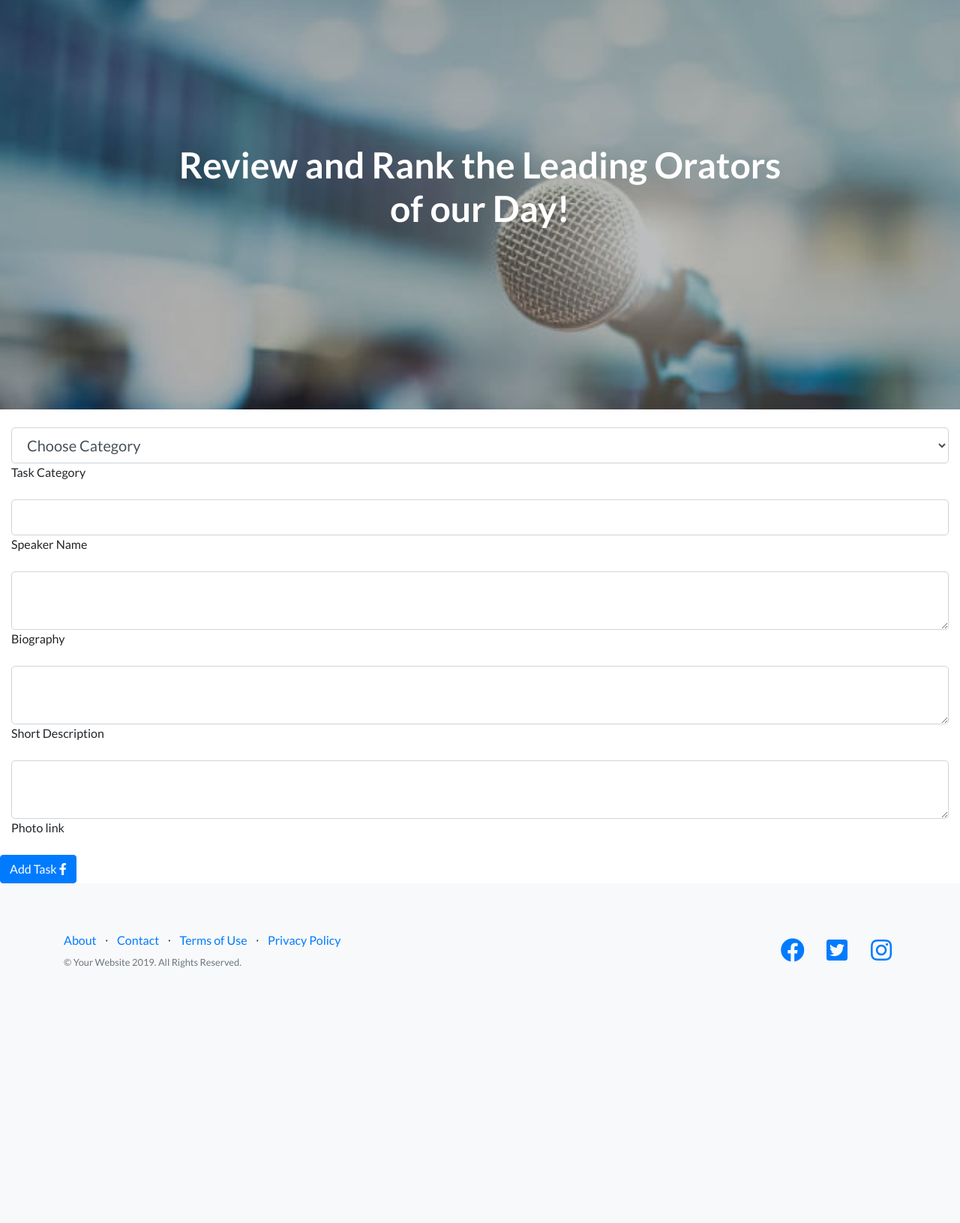
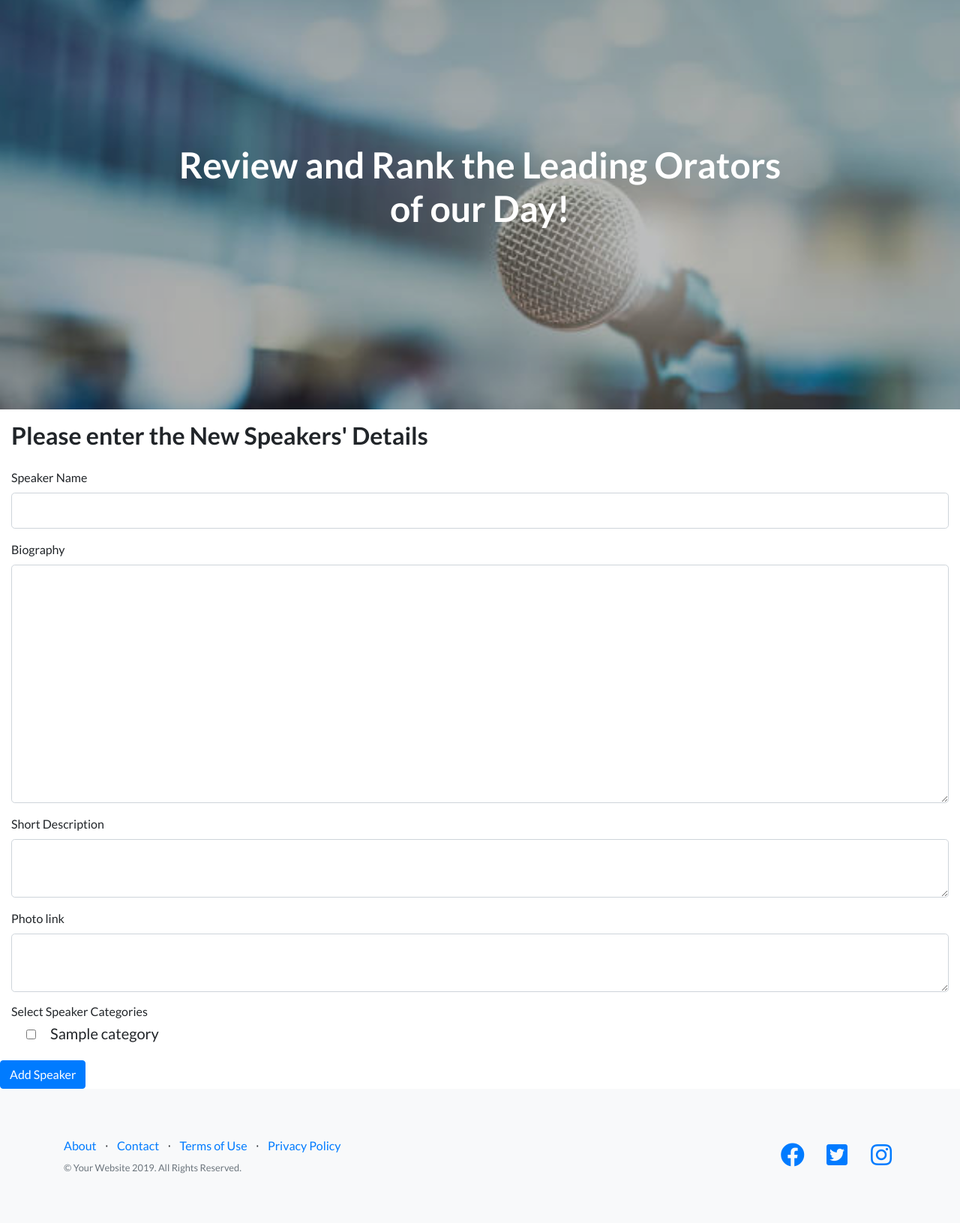
Before and after one commit to petergalvin-cyber/Milestone3_KeyNote, a Flask app: page /new_speaker in a window 1280 px wide. Shown: the part 83-1714 px from the top of the page at 75% size. Before the commit the page ends 1374 px from the top, so only its background shows below. Run offline with Flask 2, Linux system fonts and the light colour scheme; a database or web service that is not in the repository returns one stand-in record (values such as "Sample title"); some libraries are stand-ins or nearby versions.

```diff
--- a/static/css/landing-page.css
+++ b/static/css/landing-page.css
@@ -129,3 +129,7 @@ footer.footer {
     float:left;
     margin-right:1.5em
 }
+
+.bigger {
+    font-size: 20px;
+}
--- a/templates/base.html
+++ b/templates/base.html
@@ -19,7 +19,6 @@
 <title>Speaker Bureau</title>
 </head>
 <body>
-
 
 
   <!-- Navigation -->
--- a/templates/newspeaker.html
+++ b/templates/newspeaker.html
@@ -1,42 +1,50 @@
 {% extends 'base.html' %} {% block content %}
-<br>
-<div class="row">
+
+<div class = "row">
+ <div class = "col-12 my-3">
+    <h2>Please enter the New Speakers' Details</h2>
+ </div>
+</div>
+
+<div class = "row">
     <form action="{{url_for('add_speaker')}}" method="POST"  class="col s12">
+
             <div class="form-group">
+                <label for="name">Speaker Name</label>
+                <input id="name" name="name" type="text" class="form-control form-control-lg">
 
-                    <select id="category" name="category" class="form-control form-control-lg">
-                        <option value="" disabled selected>Choose Category</option>
-                        {% for cat in categories %}
-                            <option value="{{cat.category}}">{{cat.category}}</option>
-                        {% endfor %}
-                    </select>
-                    <label>Task Category</label>
-
-            </div>
-            <div class="form-group">
-
-                <input id="name" name="name" type="text" class="form-control form-control-lg">
-                <label for="name">Speaker Name</label>
             </div>
 
             <div class="form-group">
-                <textarea name="bio" id="bio" class="form-control form-control-lg"></textarea>
                 <label for="bio">Biography</label>
+                <textarea name="bio" id="bio" class="form-control form-control-lg" rows="10"></textarea>
+
             </div>
 
             <div class="form-group">
+                <label for="banner">Short Description</label>
                 <textarea name="banner" id="banner" class="form-control form-control-lg"></textarea>
-                <label for="banner">Short Description</label>
+
             </div>
 
             <div class="form-group">
+                <label for="photo">Photo link</label>
                 <textarea name="photo" id="photo" class="form-control form-control-lg"></textarea>
-                <label for="photo">Photo link</label>
+            </div>
+
+            <div class="form-group">
+               <h6 class="font-weight-normal">Select Speaker Categories</h6>
+                {% for cat in categories %}
+                    <div class="form-check">
+                        <input type="checkbox" style="margin-right: 1em" name="category" value = "{{cat.category}}" id="category">
+                        <label class="form-check-label" for="category"><h5 class="font-weight-normal">{{cat.category}}</h5></label>
+                    </div>
+                {% endfor %}
             </div>
 
         <div class="row">
-            <button class="btn btn-primary" type="submit" name="action">Add Task
-                <i class="fab fa-facebook-f"></i>
+            <button class="btn btn-primary" type="submit" name="action">Add Speaker
+
              </button>
         </div>
     </form>
--- a/templates/speaker_bio.html
+++ b/templates/speaker_bio.html
@@ -1,7 +1,7 @@
 {% extends 'base.html' %} {% block content %}
 
 {% for item in speaker_info %}
-<br>
+
 
 <div class="row">
     <div class="col">
@@ -23,7 +23,7 @@
         <a href="{{url_for('editspeaker',speaker_id=item._id)}}" class="btn btn-primary btn-lg btn-block m-5">Edit Speaker Details</a>
     </div>
     <div class="col-2">
-        <a href="{{url_for('deletespeaker',speaker_id=item._id)}}" class="btn btn-danger btn-lg btn-block m-5">Delete Speaker</a>
+        <a href="{{url_for('deletespeaker',speaker_id=item._id)}}" onclick="return confirm('Are you sure?')" class="btn btn-danger btn-lg btn-block m-5">Delete Speaker</a>
     </div>
     <div class="col"></div>
 </div>
```
Also changed, not shown: templates/editspeaker.html (+41 -25 lines), templates/index.html (+10 -4 lines), templates/speaker_list.html (+1 -8 lines).
